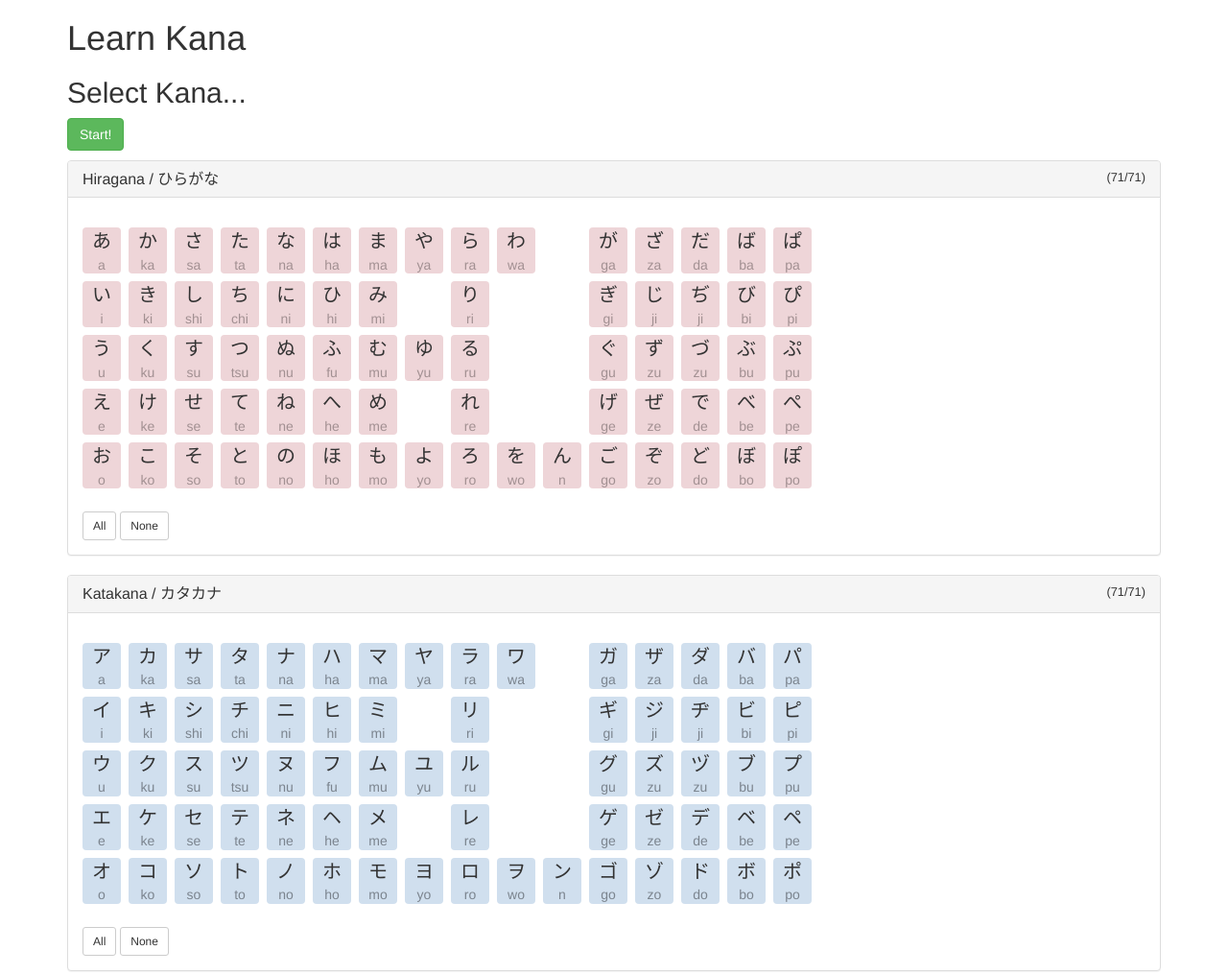
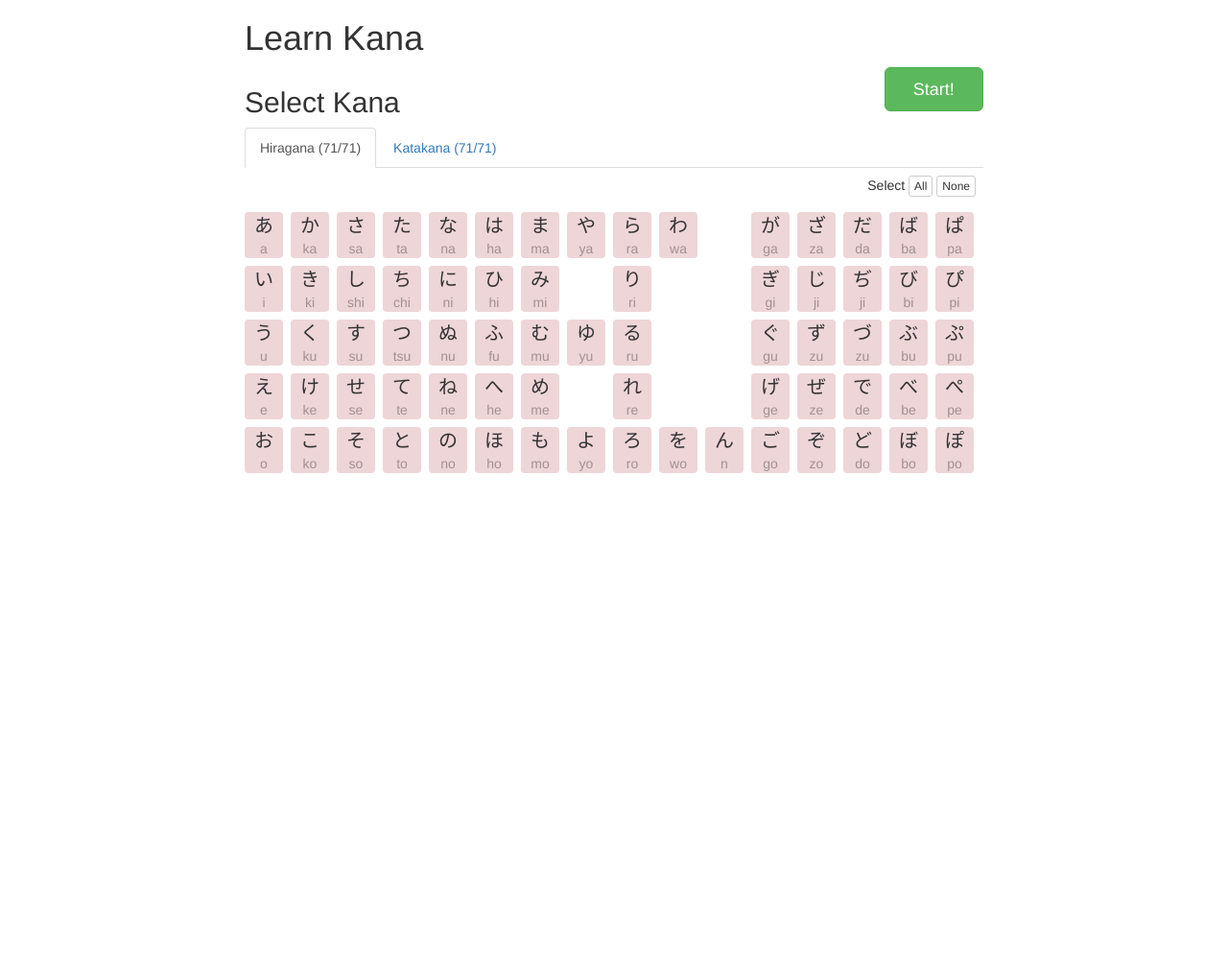
Before and after one commit to fbacall/learn-kana, a website: page public/index.html in a window 1280 px wide. Shown: the whole page at 96% size. After the commit the page ends 800 px from the top, so only its background shows below. Drawn offline with nearby package versions, Linux system fonts and the light colour scheme; files whose address does not match are found by name.

Commit message:
Use tabs instead of panels. other UI stuff

```diff
--- a/public/css/styles.css
+++ b/public/css/styles.css
@@ -1,3 +1,7 @@
+#app {
+    max-width: 800px;
+}
+
 #current-kana {
     font-size: 96px;
     color: #a38bff;
@@ -6,7 +10,6 @@
 
 #previous-kana {
     height: 120px;
-    color: transparent;
     font-size: 16px;
     text-align: center;
 }
@@ -27,7 +30,7 @@
 }
 
 #results-tally .kana {
-    font-size: 36px;
+    font-size: 24px;
 }
 
 .wrong {
@@ -63,6 +66,11 @@
     position: absolute;
 }
 
+.kana-col:hover .kana-tile {
+    background: #fffcdd;
+    color: #60604f;
+}
+
 #hiragana .kana-col.active .kana-tile {
     background: #eed5d8;
     color: #a29092;
@@ -90,8 +98,6 @@
 }
 
 .kana-count {
-    font-size: 80%;
-    float: right;
 }
 
 #results {
@@ -101,3 +107,9 @@
 #answers {
     font-size: 36px;
 }
+
+.select-buttons {
+    margin-top: 8px;
+    margin-right: 8px;
+    text-align: right;
+}
--- a/public/index.html
+++ b/public/index.html
@@ -13,7 +13,7 @@
 </head>
 
 <body>
-<div class="container">
+<div class="container" id="app">
   <h1>Learn Kana</h1>
 
   <div id="quiz" style="display: none">
@@ -26,59 +26,64 @@
       <input id="input" type="text" class="form-control"/>
     </div>
 
-    <p>
+    <p class="text-right">
+      <span id="progress"></span>
       <button id="end-quiz" class="btn btn-danger">Quit</button>
     </p>
   </div>
 
   <div id="results" style="display: none">
+    <div class="row">
+      <div id="score" class="col-xs-8"></div>
+      <div class="col-xs-4">
+        <button id="reset-quiz" class="btn btn-success">Try again</button>
+      </div>
+    </div>
+
     <div id="results-tally" class="clearfix"></div>
-    <div id="answers"></div>
-    <p>
-      <button id="reset-quiz" class="btn btn-success">Try again</button>
-    </p>
   </div>
 
   <div id="select-kana">
-    <h2>Select Kana...</h2>
-    <p>
-      <button id="start-quiz" class="btn btn-success">Start!</button>
-    </p>
+    <div class="row">
+      <div class="col-sm-10 col-xs-8"><h2>Select Kana</h2></div>
+      <div class="col-sm-2 col-xs-4 text-right"><button id="start-quiz" class="btn btn-success btn-lg btn-block">Start!</button></div>
+    </div>
 
-    <div class="panel panel-default">
-      <div class="panel-heading" role="tab" id="hiragana-panel-heading">
-        <h4 class="panel-title">
-          <a role="button" data-toggle="collapse" href="#hiragana-panel" aria-expanded="false" aria-controls="hiragana-panel">
-            Hiragana / ひらがな
+    <div>
+      <ul class="nav nav-tabs" role="tablist">
+        <li role="presentation" class="active">
+          <a href="#hiragana-tab" aria-controls="hiragana-tab" role="tab" data-toggle="tab">
+            Hiragana
+            <span class="kana-count">(<span id="hiragana-count">0</span>/71)</span>
           </a>
-          <div class="kana-count">(<span id="hiragana-count">0</span>/71)</div>
-        </h4>
-      </div>
-      <div id="hiragana-panel" class="panel-collapse collapse in" role="tabpanel" aria-labelledby="hiragana-panel-heading">
-        <div class="panel-body">
+        </li>
+        <li role="presentation">
+          <a href="#katakana-tab" aria-controls="katakana-tab" role="tab" data-toggle="tab">
+            Katakana
+            <span class="kana-count">(<span id="katakana-count">0</span>/71)</span>
+          </a>
+        </li>
+      </ul>
+
+      <div class="tab-content">
+        <div role="tabpanel" class="tab-pane active" id="hiragana-tab">
+          <div class="select-buttons">
+            Select
+            <button class="btn btn-xs btn-default select-all">All</button>
+            <button class="btn btn-xs btn-default select-none">None</button>
+          </div>
           <div id="hiragana" class="kana-container clearfix">Loading Hiragana</div>
-          <button class="btn btn-sm btn-default select-all">All</button>
-          <button class="btn btn-sm btn-default select-none">None</button>
+        </div>
+        <div role="tabpanel" class="tab-pane" id="katakana-tab">
+          <div class="select-buttons">
+            Select
+            <button class="btn btn-xs btn-default select-all">All</button>
+            <button class="btn btn-xs btn-default select-none">None</button>
+          </div>
+          <div id="katakana" class="kana-container clearfix">Loading Katakana</div>
         </div>
       </div>
-    </div>
 
-    <div class="panel panel-default">
-      <div class="panel-heading" role="tab" id="katakana-panel-heading">
-        <h4 class="panel-title">
-          <a role="button" data-toggle="collapse" href="#katakana-panel" aria-expanded="false" aria-controls="katakana-panel">
-            Katakana / カタカナ
-          </a>
-          <div class="kana-count">(<span id="katakana-count">0</span>/71)</div>
-        </h4>
-      </div>
-      <div id="katakana-panel" class="panel-collapse collapse in" role="tabpanel" aria-labelledby="katakana-panel-heading">
-        <div class="panel-body">
-          <div id="katakana" class="kana-container clearfix">Loading Katakana</div>
-          <button class="btn btn-sm btn-default select-all">All</button>
-          <button class="btn btn-sm btn-default select-none">None</button>
-        </div>
-      </div>
     </div>
   </div>
 
--- a/public/js/client.js
+++ b/public/js/client.js
@@ -7,7 +7,6 @@ var answers = {
   correct: 0,
   incorrect: 0
 };
-
 
 var kanaCount = {
   hiragana: 0,
@@ -61,6 +60,7 @@ function checkInput(val) {
 }
 
 function nextKana() {
+  $('#progress').html('' + (answers.correct + answers.incorrect) + ' / ' + activeKana.length);
   if(++currentKanaIndex >= activeKana.length)
     endQuiz();
   else
@@ -99,6 +99,7 @@ function updateActiveKana() {
 }
 
 function startQuiz() {
+  updateActiveKana();
   activeKana.shuffle();
   answers.correct = 0;
   answers.incorrect = 0;
@@ -109,7 +110,7 @@ function startQuiz() {
 }
 
 function endQuiz() {
-  $('#answers').html('' + answers.correct + ' / ' + activeKana.length);
+  $('#score').html('Score: ' + answers.correct + ' / ' + activeKana.length);
   $('#results').show();
   $('#quiz').hide();
 }
@@ -125,13 +126,16 @@ $(document).ready(function () {
 
   $('#input').keypress(function(e) {
     if(e.which == 13) {
-      var answer = checkInput($('#input').val());
+      var input = $('#input').val();
+      var answer = checkInput(input);
       answers[answer ? 'correct' : 'incorrect']++;
       var cssClass = answer ? 'right' : 'wrong';
       var kanaEl = '<div class="'+cssClass+'"><div class="kana">' + activeKana[currentKanaIndex].symbol +
           "</div>" + activeKana[currentKanaIndex].romaji[0] + '<div>';
       $('#results-tally').append(kanaEl);
       $('#previous-kana').html(kanaEl);
+      if(!answer)
+        $('#previous-kana').append("<del>"+input+"</del>");
       $(this).val('');
       nextKana();
     }
@@ -142,12 +146,12 @@ $(document).ready(function () {
   $('#reset-quiz').click(resetQuiz);
 
   $('.select-none').click(function () {
-    $(this).siblings('.kana-container').find('.kana-col').removeClass('active');
+    $(this).closest('.tab-pane').find('.kana-col').removeClass('active');
     updateActiveKana();
   });
 
   $('.select-all').click(function () {
-    $(this).siblings('.kana-container').find('.kana-col').addClass('active');
+    $(this).closest('.tab-pane').find('.kana-col').addClass('active');
     updateActiveKana();
   });
 });
```
